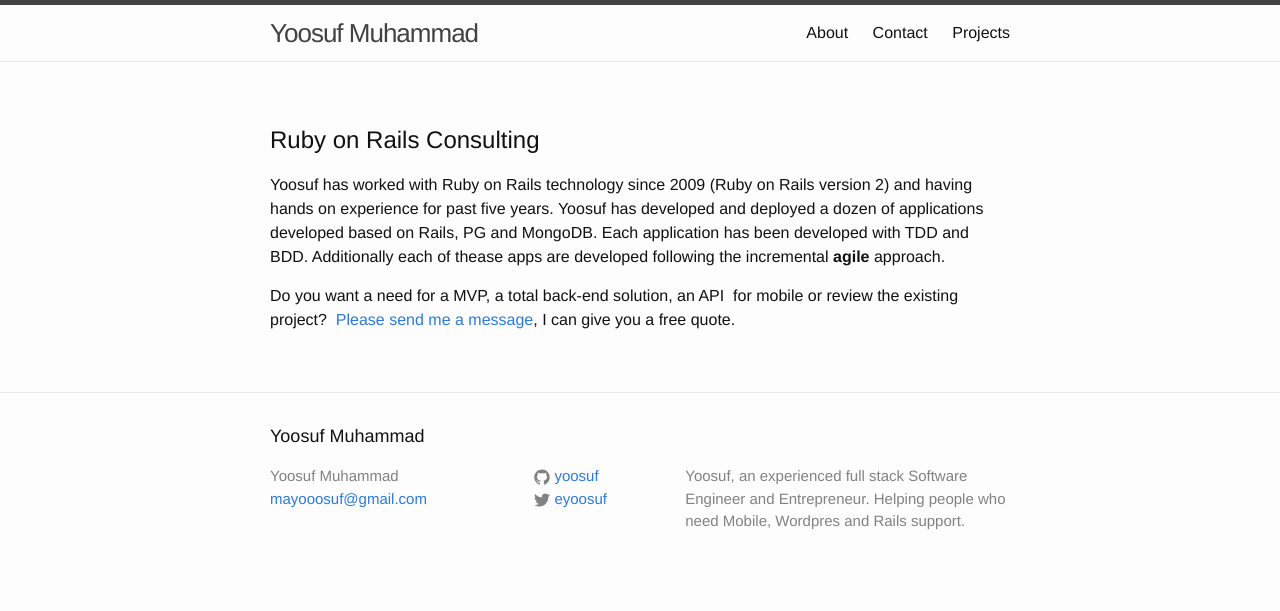
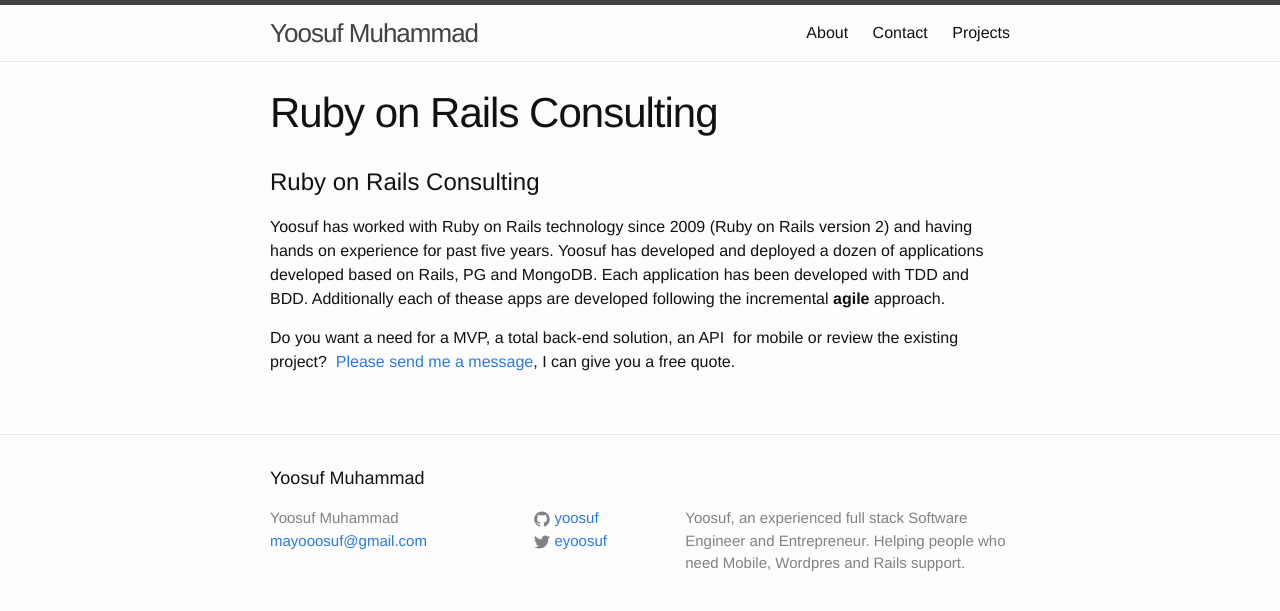
Before and after one commit to yoosuf/yoosuf.github.io, a Jekyll site: the page built from ruby-on-rails.md, in a window 1280 px wide. Shown: the top 611 px of the page. Built offline with Jekyll 4.4.1, drawn with Linux system fonts in a browser that asks for light colours.

Commit message:
title reloaded for static pages

```diff
--- a/_layouts/page.html
+++ b/_layouts/page.html
@@ -4,7 +4,14 @@
 <article class="post">
 
   <header class="post-header">
-    <h1 class="post-title">{{ page.title }}</h1>
+
+  	<h1 class="post-title">
+    {% if page.title %}
+    	{{ page.title | escape }}
+	{% else %}
+		{{ page.meta_title | escape }}
+	{% endif %}
+	</h1>
   </header>
 
   <div class="post-content">
--- a/ruby-on-rails.md
+++ b/ruby-on-rails.md
@@ -1,6 +1,6 @@
 ---
 ID: 1651
-post_title: Ruby on Rails Consulting
+meta_title: Ruby on Rails Consulting
 author: Yoosuf
 post_date: 2014-03-20 07:57:00
 post_excerpt: ""
```
Also changed, not shown: awful.md (+1 -1 lines), wordpress.md (+1 -1 lines).
